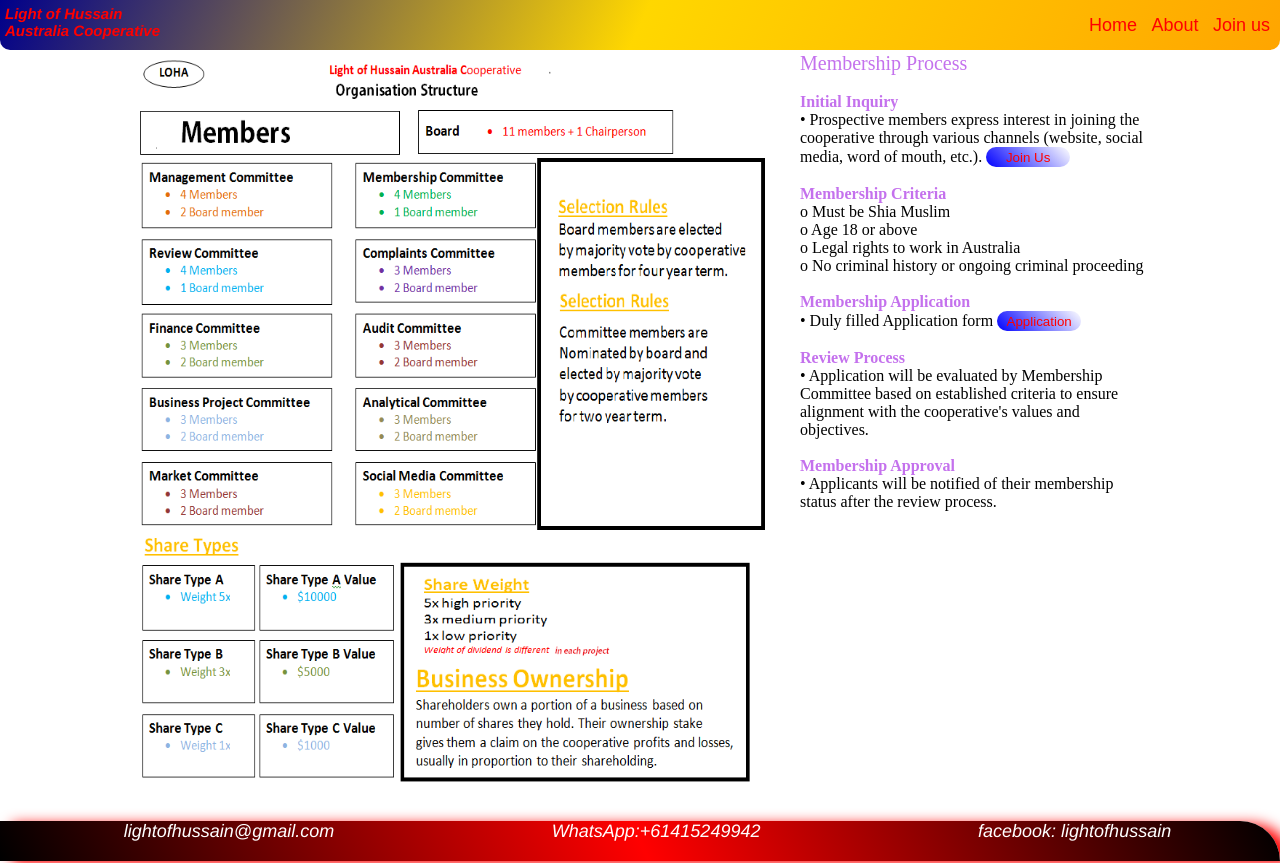
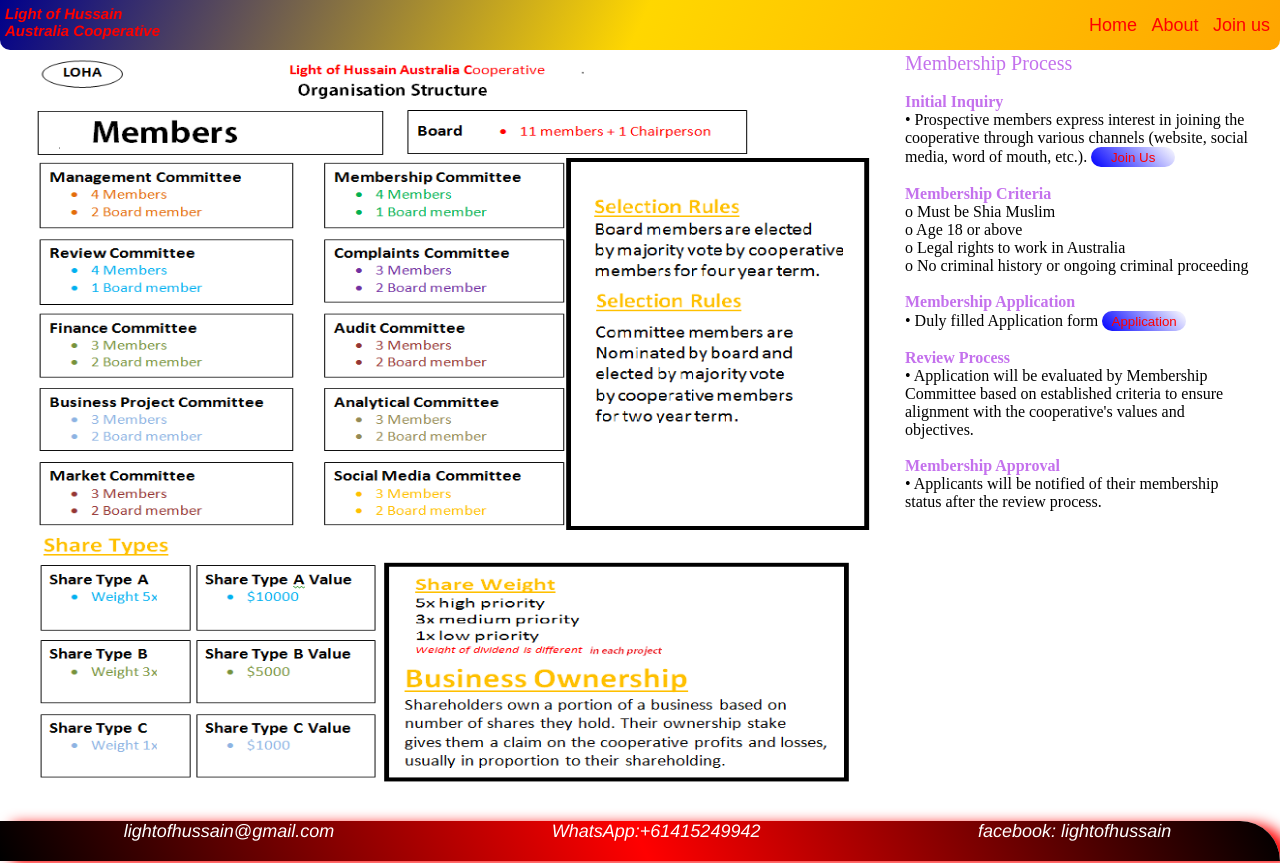
Before and after one commit to lightofhussain/LOHA, a plain HTML site: page contactUs.html in a window 1280 px wide. Drawn offline with Linux system fonts and the light colour scheme.

Commit message:
Update style.css

```diff
--- a/style.css
+++ b/style.css
@@ -272,7 +272,7 @@ font-size:18px;
 
 .img-contactus img{
     height:750px;
-    width: 50vw;
+    width: 850px;
     padding: 3px;
     border-radius: 20px;
 }
```
